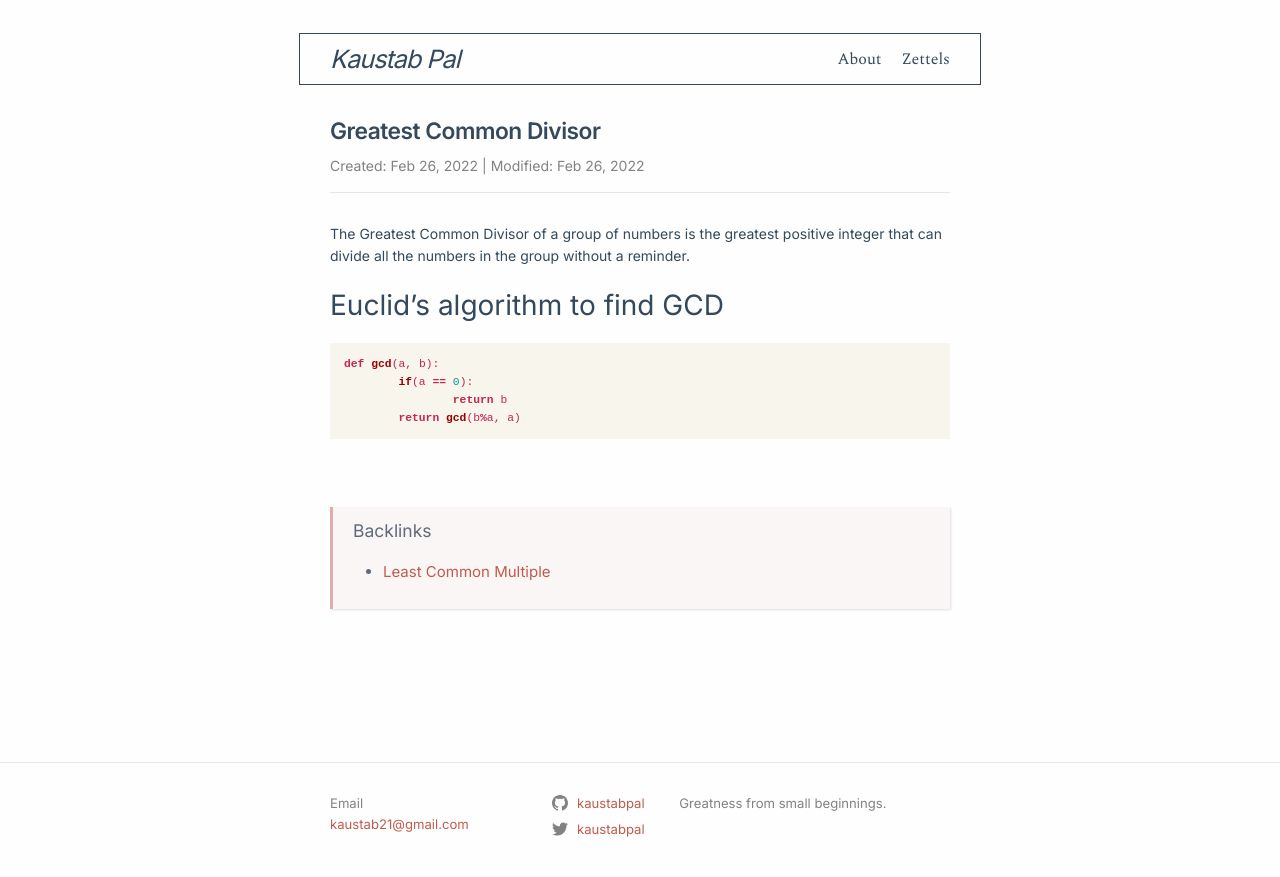
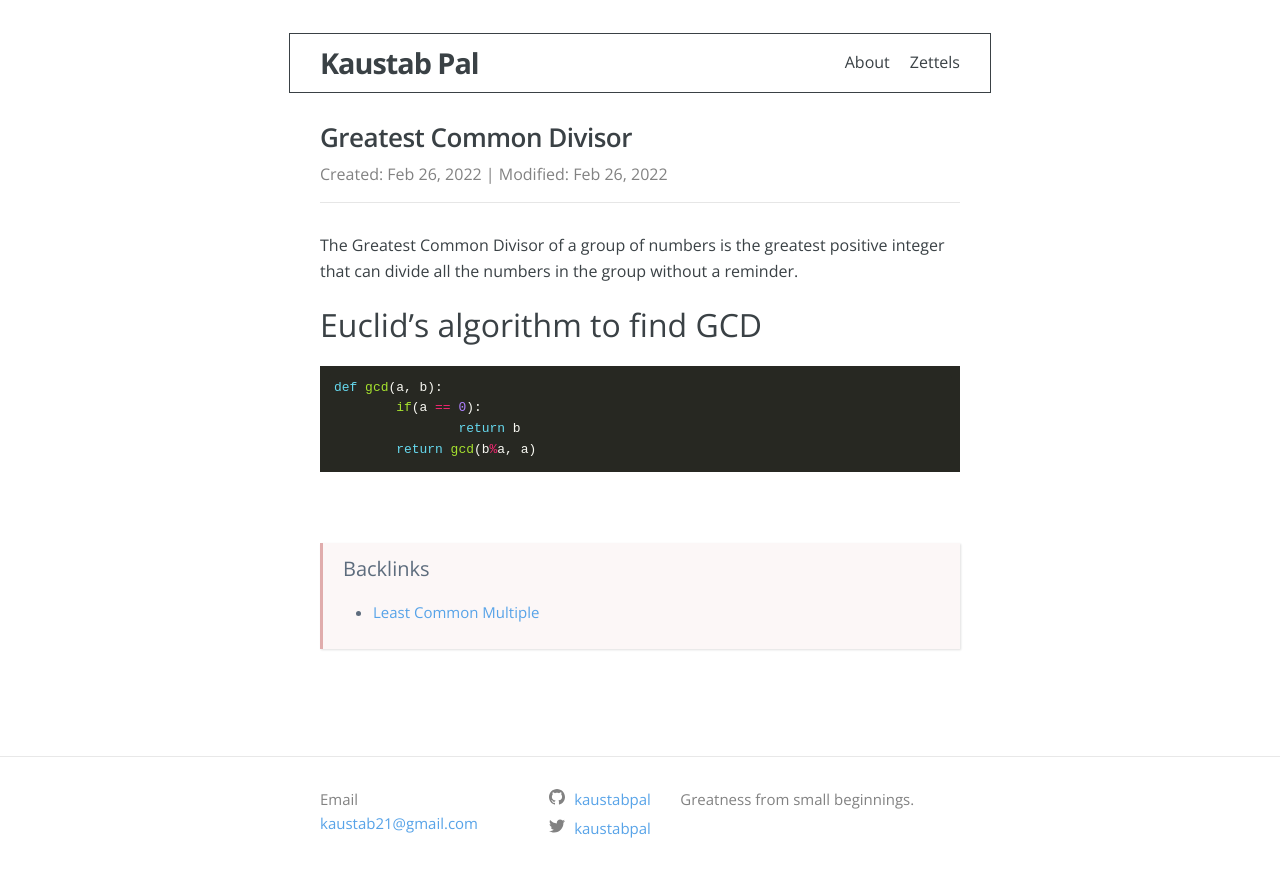
Before and after one commit to kaustabpal/kaustabpal.github.io, a Jekyll site: the page built from _posts/2022-02-26-greatest_common_divisor.md, in a window 1280 px wide. Shown: the top 877 px of the page. Built offline with Jekyll 4.4.1, drawn with Linux system fonts in a browser that asks for light colours; some web fonts are replaced.

Commit message:
Changed brand color and base font

```diff
--- a/_includes/head.html
+++ b/_includes/head.html
@@ -12,6 +12,7 @@
 
   <script src="https://polyfill.io/v3/polyfill.min.js?features=es6"></script>
   <script id="MathJax-script" async src="https://cdn.jsdelivr.net/npm/mathjax@3/es5/tex-mml-chtml.js"></script>
+
 <link rel="preconnect" href="https://fonts.googleapis.com">
 <link rel="preconnect" href="https://fonts.gstatic.com" crossorigin>
 <link href="https://fonts.googleapis.com/css2?family=Source+Serif+Pro:ital,wght@0,200;0,300;0,400;0,600;0,700;0,900;1,200;1,300;1,400;1,600;1,700;1,900&display=swap" rel="stylesheet">
@@ -24,5 +25,9 @@
 <link rel="preconnect" href="https://fonts.gstatic.com" crossorigin>
 <link href="https://fonts.googleapis.com/css2?family=Inter:wght@400;500;600;700;800;900&display=swap" rel="stylesheet">
 
+<link rel="preconnect" href="https://fonts.googleapis.com">
+<link rel="preconnect" href="https://fonts.gstatic.com" crossorigin>
+<link href="https://fonts.googleapis.com/css2?family=Open+Sans:ital,wght@0,400;0,500;0,600;0,700;0,800;1,400;1,500;1,600;1,700;1,800&display=swap" rel="stylesheet">
+
 {%- seo -%}
 </head>
--- a/_sass/minima.scss
+++ b/_sass/minima.scss
@@ -2,17 +2,17 @@
 
 // Define defaults for each variable.
 
-$base-font-family: 'Inter', sans-serif;
-$base-font-size:   14px !default;
+$base-font-family: 'Open Sans', sans-serif;
+$base-font-size:   16px !default;
 $base-font-weight: 400 !default;
 $small-font-size:  $base-font-size * 0.875 !default;
 $base-line-height: 1.6 !default;
 
 $spacing-unit:     30px !default;
 
-$text-color:       #34495e !default;
-$background-color: #fefefe !default;
-$brand-color:      #c05b4d !default;
+$text-color:       #3A4145 !default;
+$background-color: #ffffff !default;
+$brand-color:      #57A3E8 !default;
 
 $grey-color:       #828282 !default;
 $grey-color-light: lighten($grey-color, 40%) !default;
@@ -21,10 +21,10 @@ $grey-color-dark:  darken($grey-color, 25%) !default;
 $table-text-align: left !default;
 
 // Width of the content area
-$content-width:    680px !default;
+$content-width:    700px !default;
 
 $on-palm:          600px !default;
-$on-laptop:        680px !default;
+$on-laptop:        700px !default;
 
 // Use media queries like this:
 // @include media-query($on-palm) {
@@ -47,7 +47,7 @@ $on-laptop:        680px !default;
 // Color of the code.
 $code-color: #c7254e !default;
 $code-font-size: 0.9em !default;
-$code-background: #f8f5ec;
+$code-background: #272822;
 $code-highlight-color: (
   comment: #93a1a1,
   keyword: #859900,
--- a/_sass/minima/_base.scss
+++ b/_sass/minima/_base.scss
@@ -111,8 +111,7 @@ a {
   }
 
   &:hover {
-    color: $text-color;
-    text-decoration: underline;
+    color: #000;
   }
 
   .social-media-list &:hover {
@@ -133,17 +132,15 @@ blockquote {
   margin: 2em 0;
   padding: 10px 20px;
   position: relative;
-  background-color: rgba(192, 91, 77, 0.05);
-  border-left-color: rgba(192, 91, 77, 0.3);
   border-left-style: solid;
   border-left-width: 3px;
-  box-shadow: rgba(0, 0, 0, 0.125) 1px 1px 2px 0px;
+//  box-shadow: rgba(0, 0, 0, 0.125) 1px 1px 2px 0px;
   color: rgba(52, 73, 94, 0.8);
 }
 
 ::selection {
-  background: #c05b4d;
-  color: $background-color;
+  background: #D6EDFF;
+  color: #222;
   }
 
 
--- a/_sass/minima/_layout.scss
+++ b/_sass/minima/_layout.scss
@@ -13,8 +13,8 @@
 .site-title {
   @include relative-font-size(1.8);
 //  font-family: 'Spectral', serif;
-  font-style: italic;
-  font-weight: 400;
+//  font-style: italic;
+  font-weight: 700;
   line-height: $base-line-height * $base-font-size * 2.25;
   letter-spacing: -1px;
   margin-bottom: 0;
@@ -34,7 +34,6 @@
 .site-nav {
 	float: right;
   line-height: $base-line-height * $base-font-size * 2.25;
-  font-family: 'Spectral', serif;
   font-size: 16px;
 
   .nav-trigger {
--- a/_sass/minima/_syntax-highlighting.scss
+++ b/_sass/minima/_syntax-highlighting.scss
@@ -1,71 +1,65 @@
-/**
- * Syntax highlighting styles
- */
-.highlight {
-  background: $code-background;
-  @extend %vertical-rhythm;
+.highlight pre { background-color: #272822; }
+.highlight .hll { background-color: #272822; }
+.highlight .c { color: #75715e } /* Comment */
+.highlight .err { color: #960050; background-color: #1e0010 } /* Error */
+.highlight .k { color: #66d9ef } /* Keyword */
+.highlight .l { color: #ae81ff } /* Literal */
+.highlight .n { color: #f8f8f2 } /* Name */
+.highlight .o { color: #f92672 } /* Operator */
+.highlight .p { color: #f8f8f2 } /* Punctuation */
+.highlight .cm { color: #75715e } /* Comment.Multiline */
+.highlight .cp { color: #75715e } /* Comment.Preproc */
+.highlight .c1 { color: #75715e } /* Comment.Single */
+.highlight .cs { color: #75715e } /* Comment.Special */
+.highlight .ge { font-style: italic } /* Generic.Emph */
+.highlight .gs { font-weight: bold } /* Generic.Strong */
+.highlight .kc { color: #66d9ef } /* Keyword.Constant */
+.highlight .kd { color: #66d9ef } /* Keyword.Declaration */
+.highlight .kn { color: #f92672 } /* Keyword.Namespace */
+.highlight .kp { color: #66d9ef } /* Keyword.Pseudo */
+.highlight .kr { color: #66d9ef } /* Keyword.Reserved */
+.highlight .kt { color: #66d9ef } /* Keyword.Type */
+.highlight .ld { color: #e6db74 } /* Literal.Date */
+.highlight .m { color: #ae81ff } /* Literal.Number */
+.highlight .s { color: #e6db74 } /* Literal.String */
+.highlight .na { color: #a6e22e } /* Name.Attribute */
+.highlight .nb { color: #f8f8f2 } /* Name.Builtin */
+.highlight .nc { color: #a6e22e } /* Name.Class */
+.highlight .no { color: #66d9ef } /* Name.Constant */
+.highlight .nd { color: #a6e22e } /* Name.Decorator */
+.highlight .ni { color: #f8f8f2 } /* Name.Entity */
+.highlight .ne { color: #a6e22e } /* Name.Exception */
+.highlight .nf { color: #a6e22e } /* Name.Function */
+.highlight .nl { color: #f8f8f2 } /* Name.Label */
+.highlight .nn { color: #f8f8f2 } /* Name.Namespace */
+.highlight .nx { color: #a6e22e } /* Name.Other */
+.highlight .py { color: #f8f8f2 } /* Name.Property */
+.highlight .nt { color: #f92672 } /* Name.Tag */
+.highlight .nv { color: #f8f8f2 } /* Name.Variable */
+.highlight .ow { color: #f92672 } /* Operator.Word */
+.highlight .w { color: #f8f8f2 } /* Text.Whitespace */
+.highlight .mf { color: #ae81ff } /* Literal.Number.Float */
+.highlight .mh { color: #ae81ff } /* Literal.Number.Hex */
+.highlight .mi { color: #ae81ff } /* Literal.Number.Integer */
+.highlight .mo { color: #ae81ff } /* Literal.Number.Oct */
+.highlight .sb { color: #e6db74 } /* Literal.String.Backtick */
+.highlight .sc { color: #e6db74 } /* Literal.String.Char */
+.highlight .sd { color: #e6db74 } /* Literal.String.Doc */
+.highlight .s2 { color: #e6db74 } /* Literal.String.Double */
+.highlight .se { color: #ae81ff } /* Literal.String.Escape */
+.highlight .sh { color: #e6db74 } /* Literal.String.Heredoc */
+.highlight .si { color: #e6db74 } /* Literal.String.Interpol */
+.highlight .sx { color: #e6db74 } /* Literal.String.Other */
+.highlight .sr { color: #e6db74 } /* Literal.String.Regex */
+.highlight .s1 { color: #e6db74 } /* Literal.String.Single */
+.highlight .ss { color: #e6db74 } /* Literal.String.Symbol */
+.highlight .bp { color: #f8f8f2 } /* Name.Builtin.Pseudo */
+.highlight .vc { color: #f8f8f2 } /* Name.Variable.Class */
+.highlight .vg { color: #f8f8f2 } /* Name.Variable.Global */
+.highlight .vi { color: #f8f8f2 } /* Name.Variable.Instance */
+.highlight .il { color: #ae81ff } /* Literal.Number.Integer.Long */
 
-  .highlighter-rouge & {
-    background: $code-background;
-  }
-
-  .c     { color: #998 } // Comment
-  .err   { color: #a61717; background-color: #e3d2d2 } // Error
-  .k     { font-weight: bold } // Keyword
-  .o     { font-weight: bold } // Operator
-  .cm    { color: #998 } // Comment.Multiline
-  .cp    { color: #999 } // Comment.Preproc
-  .c1    { color: #998 } // Comment.Single
-  .cs    { color: #999 } // Comment.Special
-  .gd    { color: #000; background-color: #fdd } // Generic.Deleted
-  .gd .x { color: #000; background-color: #faa } // Generic.Deleted.Specific
-  .ge    { font-style: italic } // Generic.Emph
-  .gr    { color: #a00 } // Generic.Error
-  .gh    { color: #999 } // Generic.Heading
-  .gi    { color: #000; background-color: #dfd } // Generic.Inserted
-  .gi .x { color: #000; background-color: #afa } // Generic.Inserted.Specific
-  .go    { color: #888 } // Generic.Output
-  .gp    { color: #555 } // Generic.Prompt
-  .gs    { font-weight: bold } // Generic.Strong
-  .gu    { color: #aaa } // Generic.Subheading
-  .gt    { color: #a00 } // Generic.Traceback
-  .kc    { font-weight: bold } // Keyword.Constant
-  .kd    { font-weight: bold } // Keyword.Declaration
-  .kp    { font-weight: bold } // Keyword.Pseudo
-  .kr    { font-weight: bold } // Keyword.Reserved
-  .kt    { color: #458; font-weight: bold } // Keyword.Type
-  .m     { color: #099 } // Literal.Number
-  .s     { color: #d14 } // Literal.String
-  .na    { color: #008080 } // Name.Attribute
-  .nb    { color: #0086B3 } // Name.Builtin
-  .nc    { color: #458; font-weight: bold } // Name.Class
-  .no    { color: #008080 } // Name.Constant
-  .ni    { color: #800080 } // Name.Entity
-  .ne    { color: #900; font-weight: bold } // Name.Exception
-  .nf    { color: #900; font-weight: bold } // Name.Function
-  .nn    { color: #555 } // Name.Namespace
-  .nt    { color: #000080 } // Name.Tag
-  .nv    { color: #008080 } // Name.Variable
-  .ow    { font-weight: bold } // Operator.Word
-  .w     { color: #bbb } // Text.Whitespace
-  .mf    { color: #099 } // Literal.Number.Float
-  .mh    { color: #099 } // Literal.Number.Hex
-  .mi    { color: #099 } // Literal.Number.Integer
-  .mo    { color: #099 } // Literal.Number.Oct
-  .sb    { color: #d14 } // Literal.String.Backtick
-  .sc    { color: #d14 } // Literal.String.Char
-  .sd    { color: #d14 } // Literal.String.Doc
-  .s2    { color: #d14 } // Literal.String.Double
-  .se    { color: #d14 } // Literal.String.Escape
-  .sh    { color: #d14 } // Literal.String.Heredoc
-  .si    { color: #d14 } // Literal.String.Interpol
-  .sx    { color: #d14 } // Literal.String.Other
-  .sr    { color: #009926 } // Literal.String.Regex
-  .s1    { color: #d14 } // Literal.String.Single
-  .ss    { color: #990073 } // Literal.String.Symbol
-  .bp    { color: #999 } // Name.Builtin.Pseudo
-  .vc    { color: #008080 } // Name.Variable.Class
-  .vg    { color: #008080 } // Name.Variable.Global
-  .vi    { color: #008080 } // Name.Variable.Instance
-  .il    { color: #099 } // Literal.Number.Integer.Long
-}
+.highlight .gh { } /* Generic Heading & Diff Header */
+.highlight .gu { color: #75715e; } /* Generic.Subheading & Diff Unified/Comment? */
+.highlight .gd { color: #f92672; } /* Generic.Deleted & Diff Deleted */
+.highlight .gi { color: #a6e22e; } /* Generic.Inserted & Diff Inserted */
--- a/assets/main.scss
+++ b/assets/main.scss
@@ -16,23 +16,15 @@
 }
 
 #markdown-toc {
-    // border: 1px solid #aaa;
+    border: 1px solid #aaa;
     display: block;
     margin: 2em 0;
     padding: 10px 20px;
     position: relative;
-    background-color: rgba(160, 0, 0, 0.03);
-    border-left-color: rgba(160, 0, 0, 0.3);
-    border-left-style: solid;
-    border-left-width: 3px;
-    color: rgba(52, 73, 94, 0.8);
     padding-left: 2em;
     list-style: decimal;
     font-size: $post-toc-content;
-    box-sizing: border-box;
     word-wrap: break-word;
-    box-shadow: 1px 1px 2px rgba(0,0,0,0.125);
-
 }
 
 .bibliography {
```
